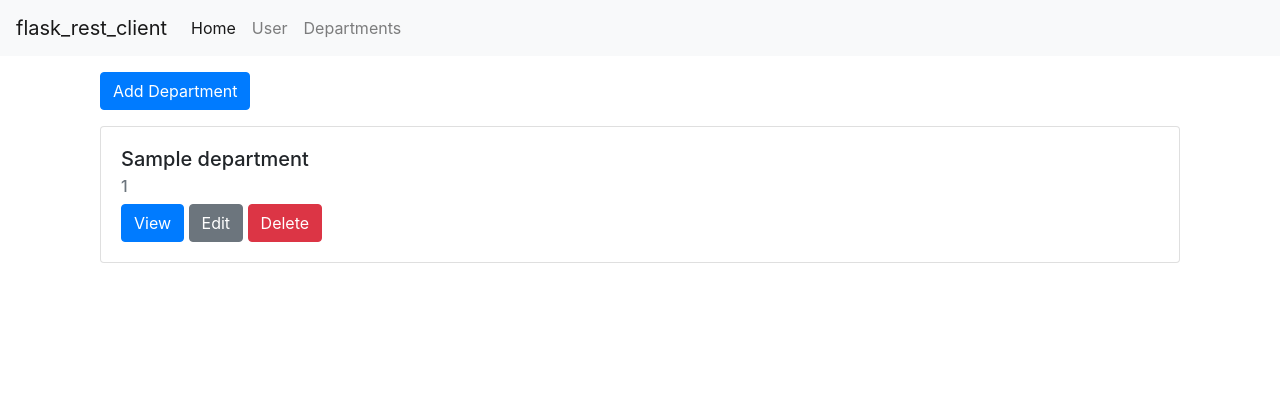
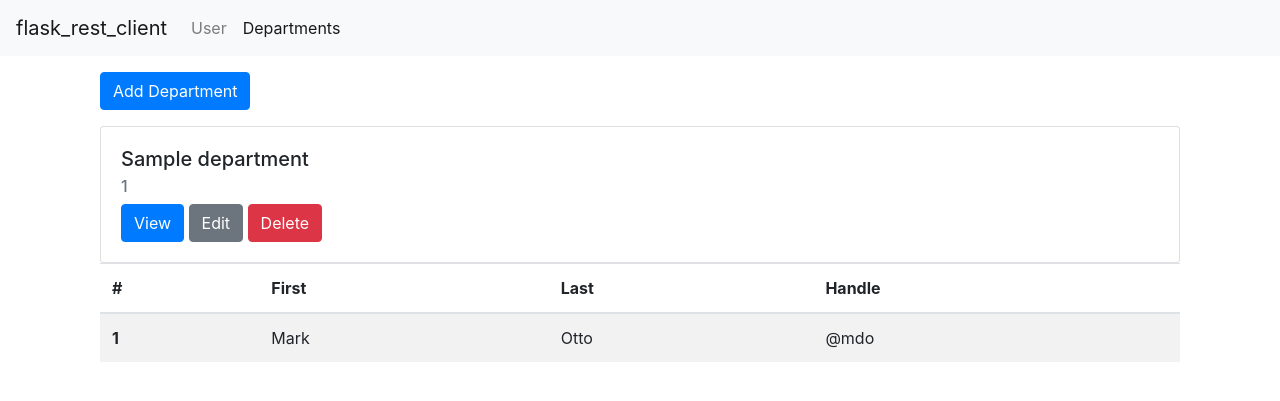
Before and after one commit to bwiessneth/flask_rest_client, a Python web app: template app/templates/department_list.html in a window 1280 px wide. Shown: the top 401 px of the page. Run offline with Jinja, Linux system fonts and the light colour scheme; the template is opened without the code that fills it: most values are stand-ins (such as "Sample title", 1, 10 or a date in 2020); some libraries are stand-ins or nearby versions.

Commit message:
Improved navbar

```diff
--- a/app/templates/department_list.html
+++ b/app/templates/department_list.html
@@ -1,4 +1,5 @@
 {% extends "page.html" %}
+{% set active_page = "department" %}
 
 {% block content %}
 <div class="container">
@@ -15,5 +16,27 @@
 		</div>
 	</div>
 	{% endfor %}
+
+	{% for department in departments %}
+	<table class="table table-striped">
+  		<thead>
+    		<tr>
+      			<th scope="col">#</th>
+      			<th scope="col">First</th>
+      			<th scope="col">Last</th>
+      			<th scope="col">Handle</th>
+    		</tr>
+  		</thead>
+  		<tbody>
+    	<tr>
+      		<th scope="row">1</th>
+      		<td>Mark</td>
+      		<td>Otto</td>
+      		<td>@mdo</td>
+    	</tr>
+  		</tbody>
+	</table>
+	{% endfor %}
+
 </div>
 {% endblock %}
--- a/app/templates/page.html
+++ b/app/templates/page.html
@@ -1,3 +1,5 @@
+{% set active_page = active_page|default('index') -%}
+
 <!doctype html>
 <html lang="en">
 	<head>
@@ -22,13 +24,10 @@
 			</button>
 			<div class="collapse navbar-collapse" id="navbarNav">
 				<ul class="navbar-nav">
-					<li class="nav-item active">
-						<a class="nav-link" href="{{ url_for('index')}}">Home</a>
-					</li>
-					<li class="nav-item">
+					<li class="nav-item {% if active_page == 'user' %}active{% endif %}">
 						<a class="nav-link" href="{{ url_for('user_list')}}">User</a>
 					</li>
-					<li class="nav-item">
+					<li class="nav-item {% if active_page == 'department' %}active{% endif %}">
 						<a class="nav-link" href="{{ url_for('department_list')}}">Departments</a>
 					</li>
 				</ul>
--- a/app/templates/user_list.html
+++ b/app/templates/user_list.html
@@ -1,4 +1,5 @@
 {% extends "page.html" %}
+{% set active_page = "user" %}
 
 {% block content %}
 <div class="container">
```
